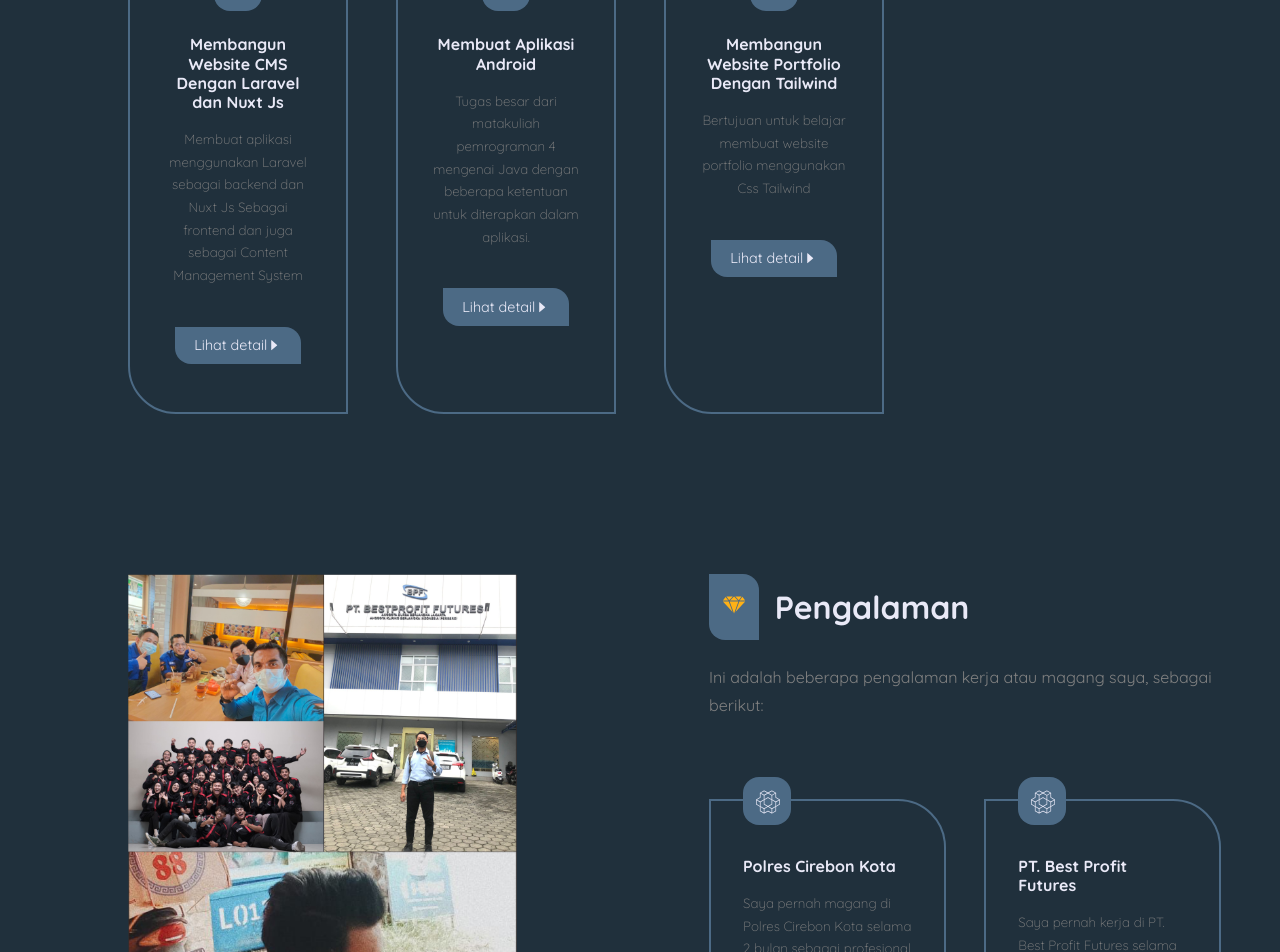
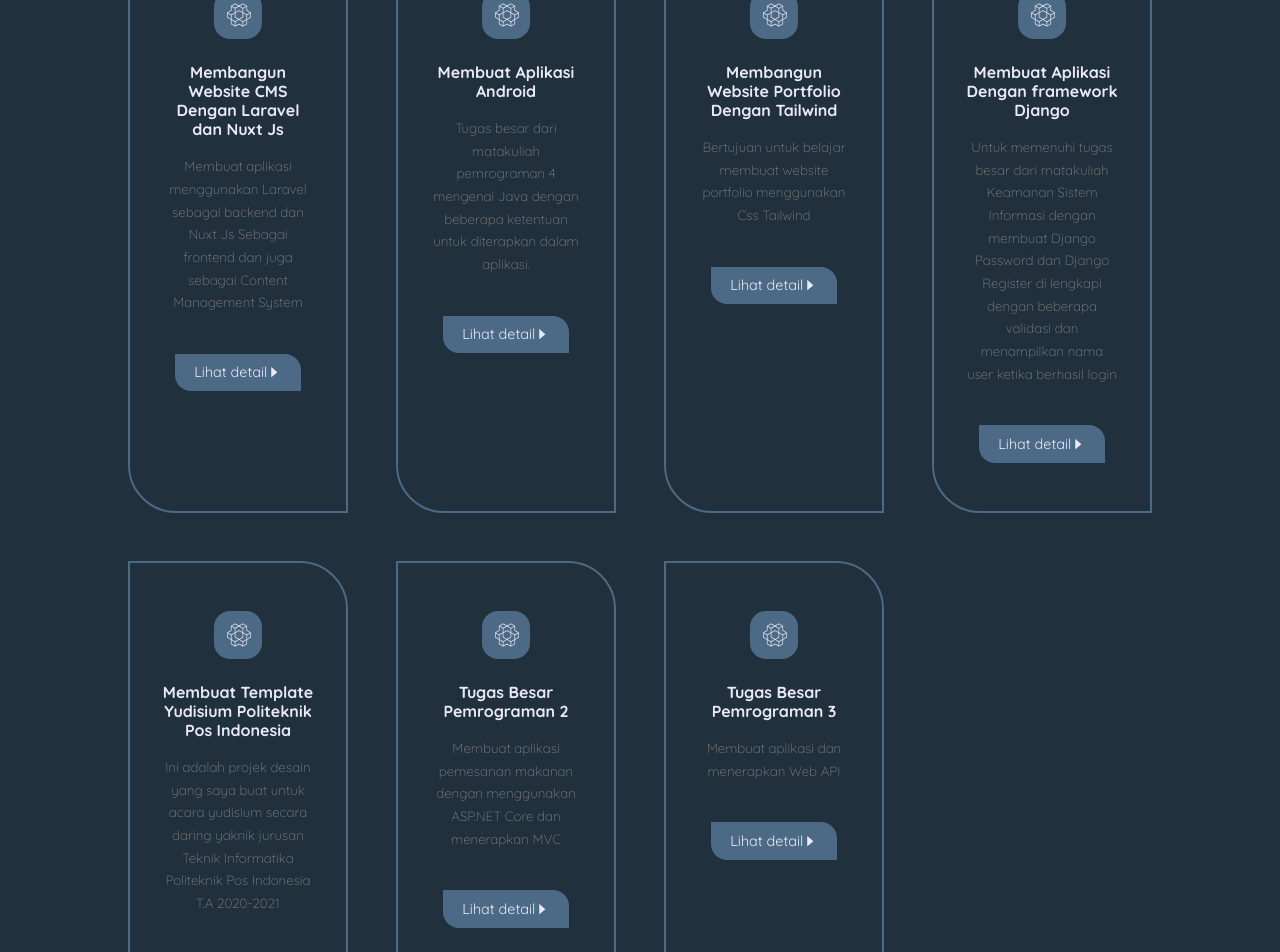
Before and after one commit to HelmiSalsabila9/DevOps, a React (Create React App) app: page / in a window 1280 px wide. Shown: the part 1700-2652 px from the top of the page. Built offline with nearby package versions, Linux system fonts and the light colour scheme.

Commit message:
DevOps-projek

```diff
--- a/src/components/Programs.jsx
+++ b/src/components/Programs.jsx
@@ -10,7 +10,7 @@ const Programs = () => {
     <section className='programs'>
         <div className="container programs__container">
             <SectionHead icon={<FaCrown/>} title="Projek"/>
-            <p>Projek adalah kegiatan yang saya lakukan untuk menyelesaikan studi kasus.</p>
+            <p>Projek adalah kegiatan yang saya lakukan untuk menyelesaikan studi kasus dan jangan lupa untuk kasih bintang agar tidak error codenya boleh di follow juga ya</p>
             <div className="programs__wrapper">
                 {
                     programs.map(({id, icon, title, info, path}) => {
--- a/src/data.js
+++ b/src/data.js
@@ -84,6 +84,34 @@ export const programs = [
         title: "Membangun Website Portfolio Dengan Tailwind",
         info: "Bertujuan untuk belajar membuat website portfolio menggunakan Css Tailwind",
         path: "https://github.com/HelmiSalsabila9/Tailwind-Portfolio"
+    },
+    {
+        id: 8,
+        icon: <SiOpenaigym/>,
+        title: "Membuat Aplikasi Dengan framework Django",
+        info: "Untuk memenuhi tugas besar dari matakuliah Keamanan Sistem Informasi dengan membuat Django Password dan Django Register di lengkapi dengan beberapa validasi dan menampilkan nama user ketika berhasil login",
+        path: "https://github.com/HelmiSalsabila9/DjangoPass"
+    },
+    {
+        id: 9,
+        icon: <SiOpenaigym/>,
+        title: "Membuat Template Yudisium Politeknik Pos Indonesia",
+        info: "Ini adalah projek desain yang saya buat untuk acara yudisium secara daring yaknik jurusan Teknik Informatika Politeknik Pos Indonesia T.A 2020-2021",
+        path: "https://github.com/HelmiSalsabila9/TEMPLATES_YUSIDUM"
+    },
+    {
+        id: 10,
+        icon: <SiOpenaigym/>,
+        title: "Tugas Besar Pemrograman 2",
+        info: "Membuat aplikasi pemesanan makanan dengan menggunakan ASP.NET Core dan menerapkan MVC",
+        path: "https://github.com/HelmiSalsabila9/TB_Pemrograman2"
+    },
+    {
+        id: 11,
+        icon: <SiOpenaigym/>,
+        title: "Tugas Besar Pemrograman 3",
+        info: "Membuat aplikasi dan menerapkan Web API",
+        path: "https://github.com/HelmiSalsabila9/Tugas_Pemrograman3_Web_API"
     },
 ]
 
```
